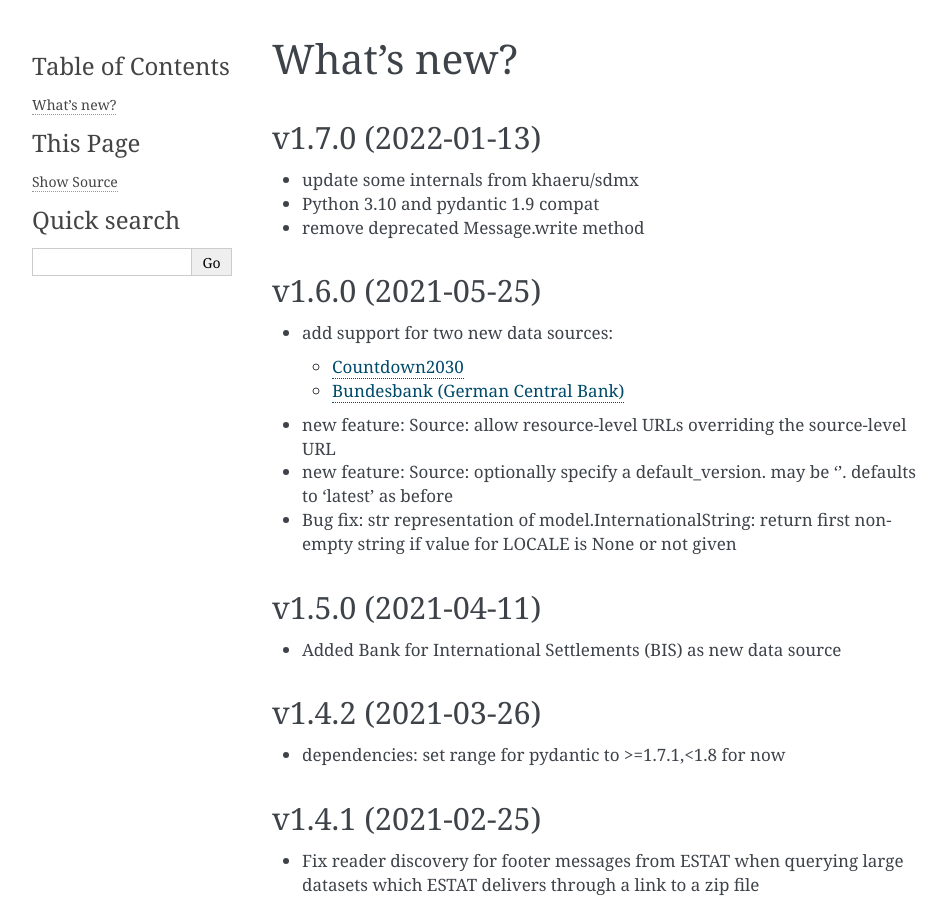
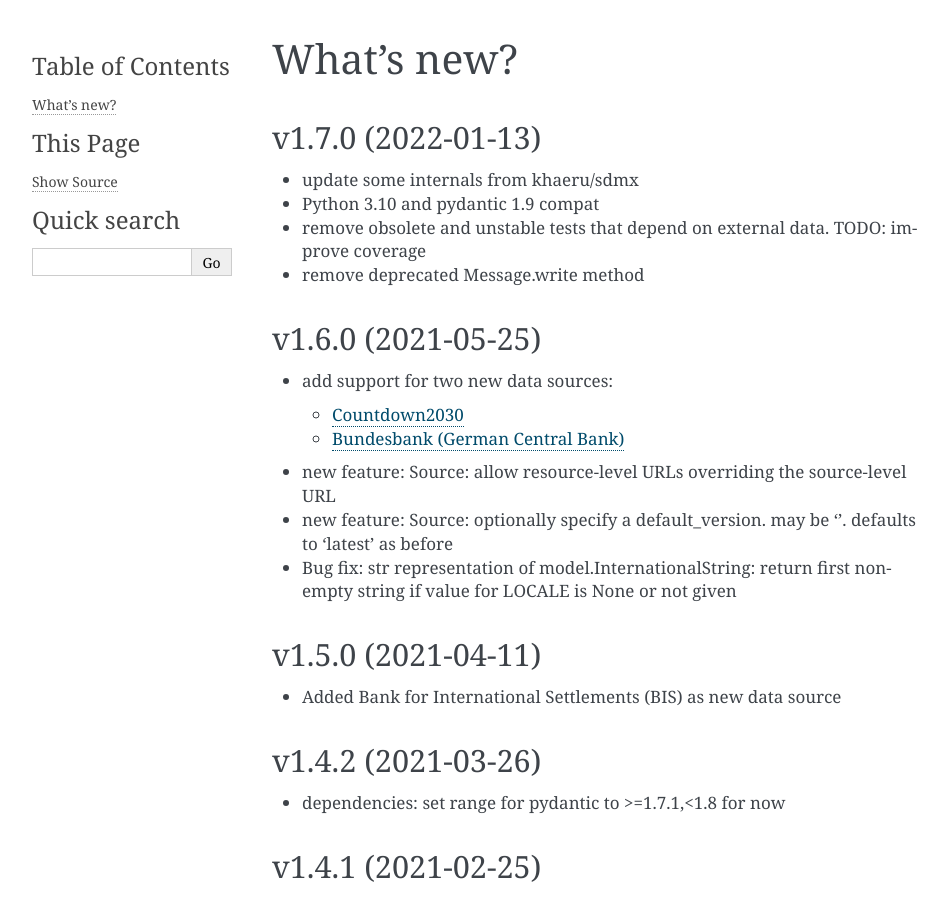
Before and after one commit to dr-leo/pandaSDMX, a Sphinx documentation site: the page built from doc/whatsnew.rst, in a window 1280 px wide and 900 px high. Shown: the whole window, without its empty margins (148-1096 px from the left). Built offline with Sphinx 7.4.7, drawn with Linux system fonts in a browser that asks for light colours; the version number is read from the project's files by our own code.

Commit message:
Donot run tests depending on external data

```diff
--- a/doc/whatsnew.rst
+++ b/doc/whatsnew.rst
@@ -8,6 +8,7 @@ v1.7.0 (2022-01-13)
 
 * update some internals from khaeru/sdmx
 * Python 3.10 and pydantic 1.9 compat
+* remove obsolete  and unstable tests that depend on external data. TODO: improve coverage
 * remove deprecated Message.write method
 
 
```
Also changed, not shown: 1 other file.
